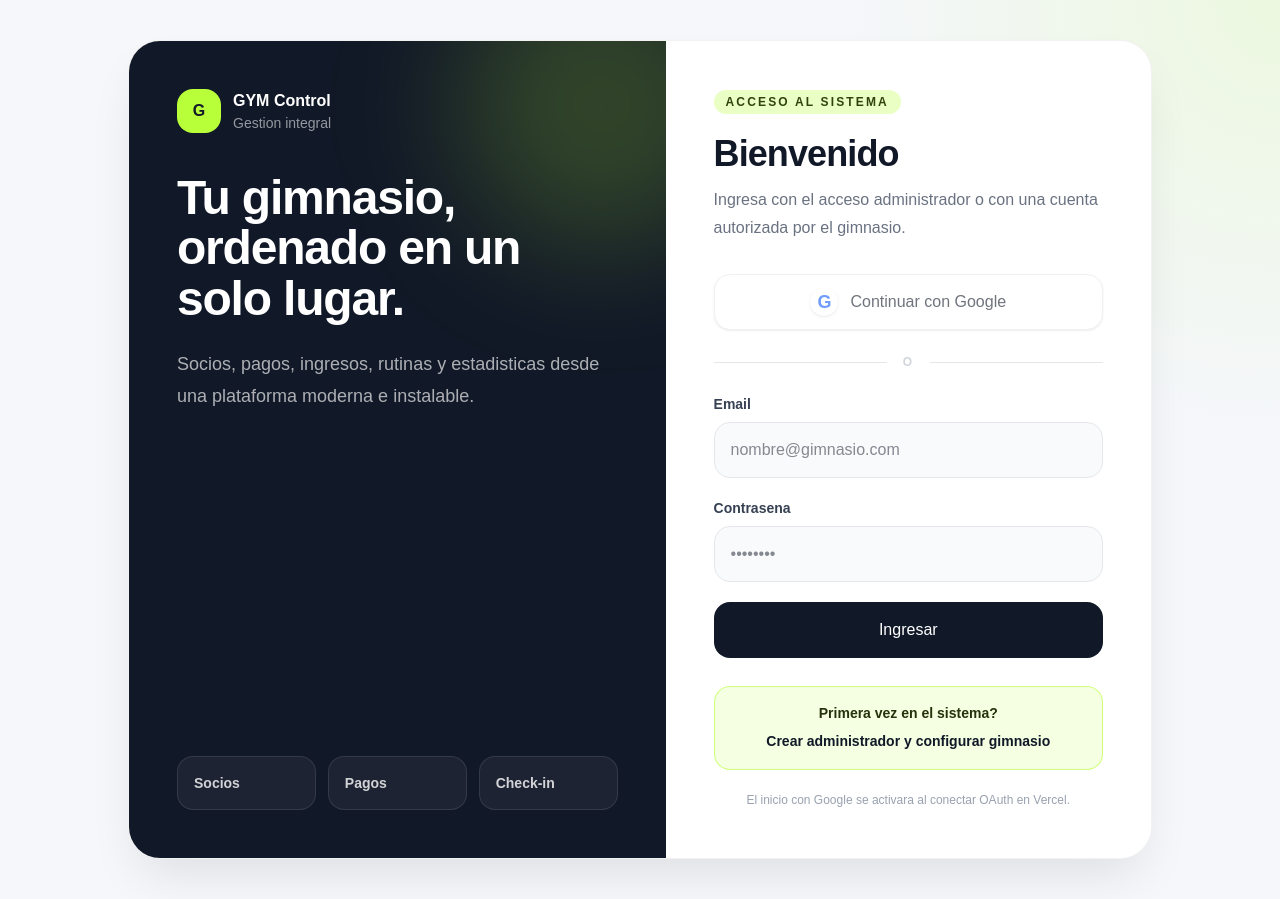
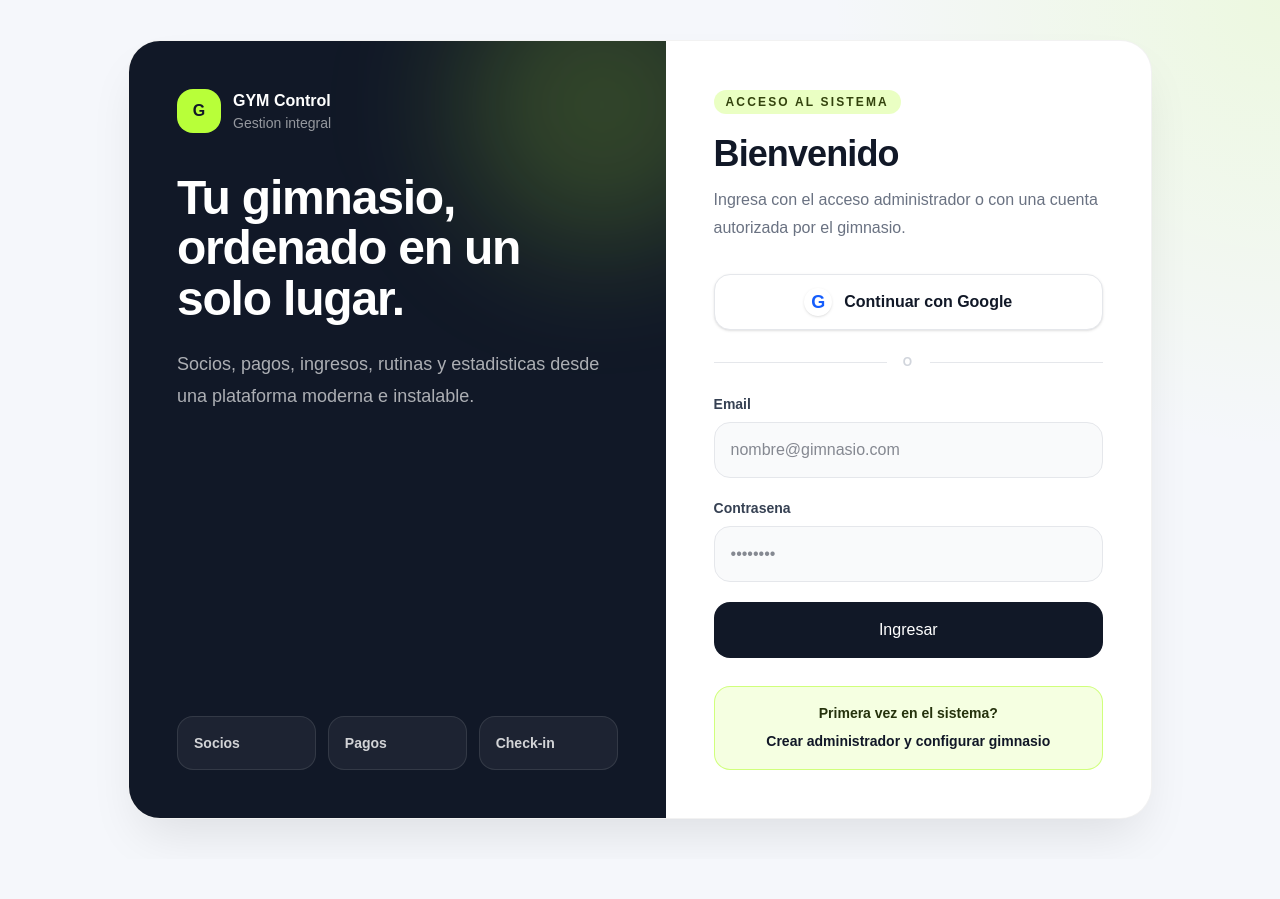
Before and after one commit to Tomi2837/GYMapps, a Next.js app: page /login in a window 1280 px wide. After the commit the page ends 859 px from the top, so only its background shows below. Built offline with nearby package versions, Linux system fonts and the light colour scheme.

Commit message:
feat: enable Google login on the access screen

```diff
--- a/src/app/login/page.tsx
+++ b/src/app/login/page.tsx
@@ -1,4 +1,6 @@
 import Link from "next/link";
+import { Suspense } from "react";
+import { GoogleLogin } from "./google-login";
 import { LoginForm } from "./login-form";
 
 export default function LoginPage() {
@@ -40,14 +42,13 @@ export default function LoginPage() {
             <h2 className="mt-5 text-4xl font-black tracking-tight text-[#111827]">Bienvenido</h2>
             <p className="mt-3 text-base leading-7 text-gray-500">Ingresa con el acceso administrador o con una cuenta autorizada por el gimnasio.</p>
 
-            <button
-              type="button"
-              disabled
-              className="mt-8 flex h-14 w-full cursor-not-allowed items-center justify-center gap-3 rounded-2xl border border-gray-200 bg-white font-bold text-[#111827] opacity-60 shadow-sm"
+            <Suspense
+              fallback={(
+                <div className="mt-8 h-14 w-full animate-pulse rounded-2xl border border-gray-200 bg-gray-50" />
+              )}
             >
-              <span className="grid h-7 w-7 place-items-center rounded-full bg-white text-lg font-black text-blue-600 shadow">G</span>
-              Continuar con Google
-            </button>
+              <GoogleLogin />
+            </Suspense>
 
             <div className="my-6 flex items-center gap-4 text-xs font-bold uppercase tracking-[0.16em] text-gray-300">
               <span className="h-px flex-1 bg-gray-200" /> o <span className="h-px flex-1 bg-gray-200" />
@@ -59,8 +60,6 @@ export default function LoginPage() {
               <p className="text-sm font-bold text-[#25320c]">Primera vez en el sistema?</p>
               <Link href="/onboarding" className="mt-2 inline-flex text-sm font-black text-[#111827] underline decoration-2 underline-offset-4">Crear administrador y configurar gimnasio</Link>
             </div>
-
-            <p className="mt-5 text-center text-xs leading-5 text-gray-400">El inicio con Google se activara al conectar OAuth en Vercel.</p>
           </div>
         </div>
       </section>
```
